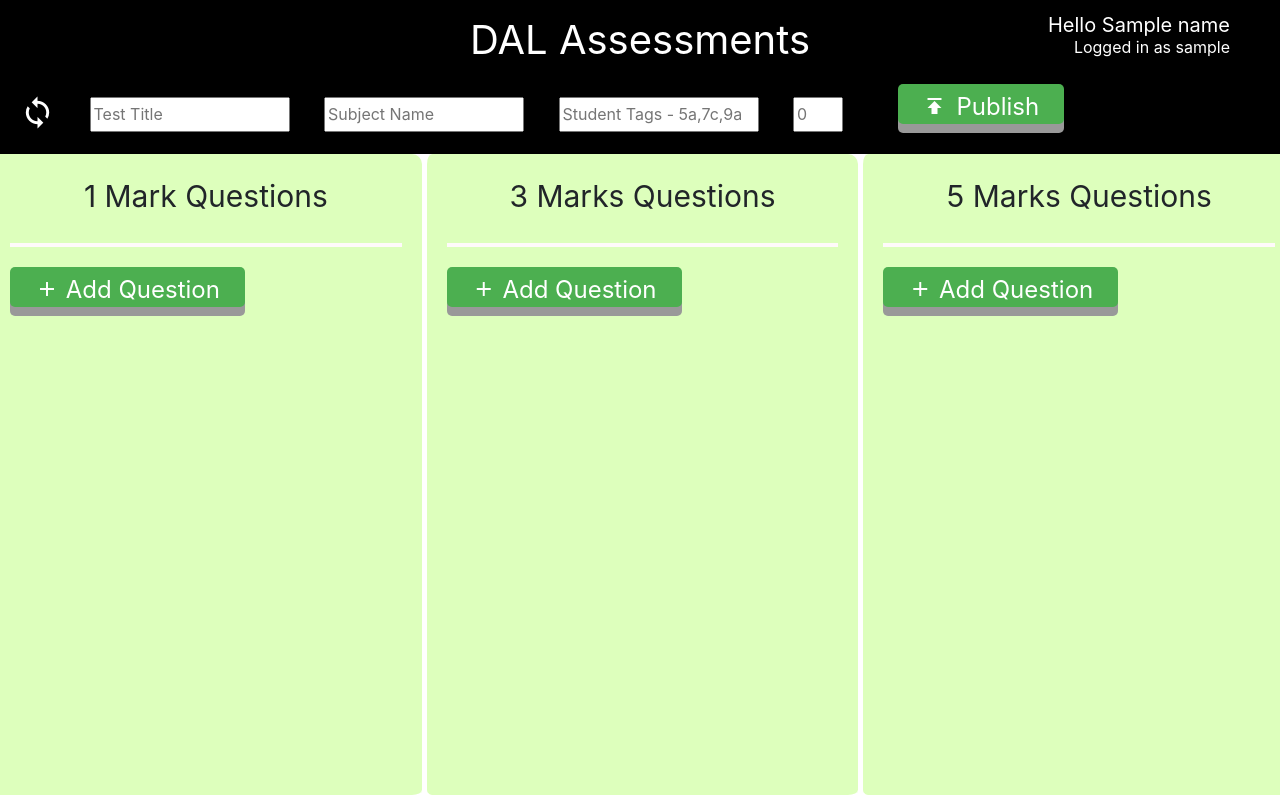
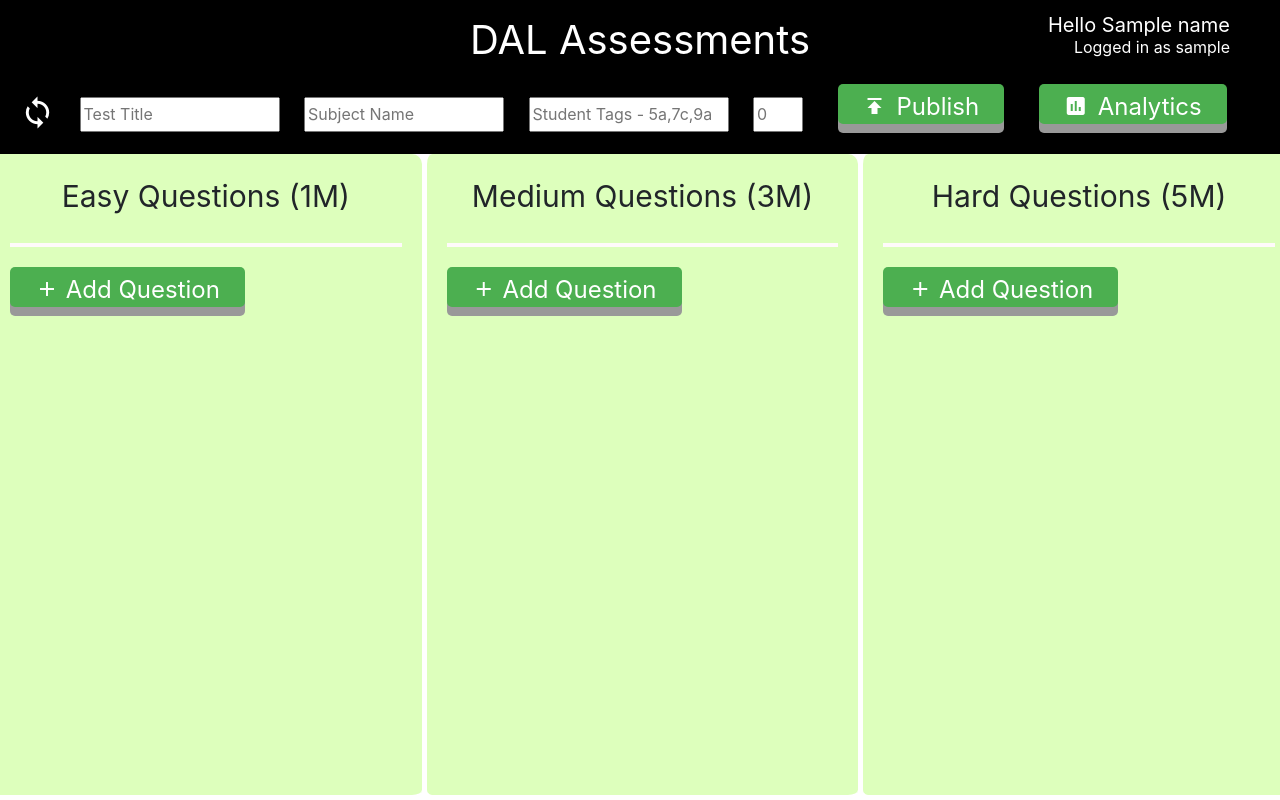
Before and after one commit to diyaschool/dal_assessments, a Python web app: template templates/editor.html in a window 1280 px wide. Run offline with Jinja, Linux system fonts and the light colour scheme; the template is opened without the code that fills it: most values are stand-ins (such as "Sample title", 1, 10 or a date in 2020); some libraries are stand-ins or nearby versions.

Commit message:
editor v1.8, moderate changes to frontend and backend

```diff
--- a/templates/editor.html
+++ b/templates/editor.html
@@ -302,6 +302,7 @@ function apply_changes(){
   $.ajax({url: "/t/{{code}}/edit/api/apply_changes", type: "POST", success: function(data){
     if (data=='ok'){
       snackbar("Successfully applied changes!")
+      $('#published_modal').modal('show');
     } else {
       alert("Error: "+data)
     }
@@ -351,13 +352,19 @@ function update_total_questions(){
     }
   }, error: function(error){alert("Error, please check console!");console.log("Error:");console.log(error);}});
 }
+function update_visibility(){
+  input = document.getElementById('visibility_checkbox')
+  $.ajax({url: "/t/{{code}}/edit/api/visibility", type: "POST", data: JSON.stringify({"visibility": input.checked}), dataType: "json", processData: false, 'contentType': 'application/json', success: function(data){
+
+  }, error: function(error){alert("Error, please check console!");console.log("Error:");console.log(error);}});
+}
 function load_metadata(){
   $.ajax({url: "/t/{{code}}/edit/api/load_metadata", type: "GET", success: function(data){
     document.getElementById('title_input').value = data['title']
     document.getElementById('subject_input').value = data['subject']
     document.getElementById('student_tags_input').value = data['tags']
     document.getElementById('total_questions_input').value = data['total_questions']
-    document.getElementById("checkbox").checked = data['visibility']
+    document.getElementById("visibility_checkbox").checked = data['visibility']
   }, error: function(error){alert("Error, please check console!");console.log("Error:");console.log(error);}});
 }
 load_metadata()
@@ -372,10 +379,10 @@ load_metadata()
 </center>
 <div style='width: 100%; position:relative; background-color: black; padding: 10px; top: 80px; left:0px;height: 80px; width: 100%;'>
 <span class="material-icons-outlined noselect" id='sync_button' onclick='refresh_data(); load_metadata()' style='color:white; font-size: 35px; margin-left: 10px;cursor:pointer; position:relative; top:5px;'>sync</span>
-<input type="text" placeholder="Test Title" style='margin-left: 30px;width: 200px; height: 35px;position:relative; top:-5px;' onchange='update_title()' id='title_input'>
-<input type="text" placeholder="Subject Name" style='margin-left: 30px;width: 200px; height: 35px;position:relative; top:-5px;' onchange='update_subject()' id='subject_input'>
-<input type="text" placeholder="Student Tags - 5a,7c,9a" style='margin-left: 30px;width: 200px; height: 35px;position:relative; top:-5px;' pattern="[a-zA-Z0-9]{0,5}" id="student_tags_input" onchange='update_tags()'>
-<input type="text" style='margin-left: 30px;width: 50px; height: 35px;position:relative; top:-5px;' id='total_questions_input' placeholder="0" onchange='update_total_questions()'>
+<input type="text" placeholder="Test Title" style='margin-left: 20px;width: 200px; height: 35px;position:relative; top:-5px;' onchange='update_title()' id='title_input'>
+<input type="text" placeholder="Subject Name" style='margin-left: 20px;width: 200px; height: 35px;position:relative; top:-5px;' onchange='update_subject()' id='subject_input'>
+<input type="text" placeholder="Student Tags - 5a,7c,9a" style='margin-left: 20px;width: 200px; height: 35px;position:relative; top:-5px;' pattern="[a-zA-Z0-9]{0,5}" id="student_tags_input" onchange='update_tags()'>
+<input type="text" style='margin-left: 20px;width: 50px; height: 35px;position:relative; top:-5px;' id='total_questions_input' placeholder="0" onchange='update_total_questions()'>
 <script>
 function setInputFilter(textbox, inputFilter) {
   ["input", "keydown", "keyup", "mousedown", "mouseup", "select", "contextmenu", "drop"].forEach(function(event) {
@@ -400,7 +407,8 @@ setInputFilter(document.getElementById("student_tags_input"), function(value) {
   return /^[a-zA-Z0-9,]*$/.test(value);
 });
 </script>
-<button type="button" data-toggle="modal" data-target="#publish_modal" class='button' style='position:relative; top:-10px; margin-left: 50px; height: 40px;'><span class="material-icons" style='position: relative; top: 3px; margin-right: 10px;'>publish</span>Publish</button>
+<button type="button" data-toggle="modal" data-target="#publish_modal" class='button' style='position:relative; top:-10px; margin-left: 30px; height: 40px;'><span class="material-icons" style='position: relative; top: 3px; margin-right: 10px;'>publish</span>Publish</button>
+<button type="button" class='button' style='position:relative; top:-10px; margin-left: 30px; height: 40px;' onclick='window.location.href = "/t/{{code}}/analytics/"'><span class="material-icons" style='position: relative; top: 3px; margin-right: 10px;'>assessment</span>Analytics</button>
 </div>
 
 <div class="modal fade" id="publish_modal" tabindex="-1" role="dialog" aria-labelledby="exampleModalLabel" aria-hidden="true">
@@ -414,7 +422,7 @@ setInputFilter(document.getElementById("student_tags_input"), function(value) {
       </div>
       <div class="modal-body">
         Publishing the test will make the test accessible to anyone belonging the groups specified.<br><br>
-        <input type="checkbox" value="True" id='visibility_checkbox'><label for="visibility_checkbox" style="margin-left: 10px;" checked>Visible to students?</label>
+        <input type="checkbox" value="True" onchange="update_visibility()" id='visibility_checkbox'><label for="visibility_checkbox" style="margin-left: 10px;" checked>Visible to students?</label>
       </div>
       <div class="modal-footer">
         <button type="button" class="btn btn-secondary" data-dismiss="modal">Close</button>
@@ -423,14 +431,11 @@ setInputFilter(document.getElementById("student_tags_input"), function(value) {
     </div>
   </div>
 </div>
-<div class="modal fade bd-example-modal-lg" id="published_modal" tabindex="-1" role="dialog" aria-labelledby="exampleModalCenterTitle" aria-hidden="true">
-  <div class="modal-dialog modal-dialog-centered modal-lg" role="document">
+<div class="modal fade" id="published_modal" tabindex="-1" role="dialog" aria-labelledby="exampleModalCenterTitle" aria-hidden="true">
+  <div class="modal-dialog modal-dialog-centered" role="document">
     <div class="modal-content">
       <div class="modal-header">
-        <h5 class="modal-title" id="exampleModalLongTitle">Publish Test</h5>
-        <button type="button" class="close" data-dismiss="modal" aria-label="Close">
-          <span aria-hidden="true">&times;</span>
-        </button>
+        <h5 class="modal-title" id="exampleModalLongTitle">Share Test</h5>
       </div>
       <div class="modal-body">
         <script>
@@ -443,11 +448,12 @@ setInputFilter(document.getElementById("student_tags_input"), function(value) {
         }
         </script>
         <input type="text" hidden=true readonly value='{{url_root()}}t/{{code}}/' style='border: 2px black solid; border-radius 10px; width: 200px' id='view_url'>&nbsp;
-        <button onclick="copy_to_clipboard()" class='button'>Copy Link&nbsp;<span class="material-icons" style="position:relative; top: 5px; font-size: 25px">link</span></button><br>
+        <button onclick="copy_to_clipboard()" class='button'><span class="material-icons" style="position:relative; top: 5px; font-size: 25px">link</span>&nbsp;Copy Link</button><br><br>
+        Share the copied link to the students.
       </div>
       <div class="modal-footer">
-        <button type="button" class="btn btn-secondary" data-dismiss="modal">Close</button>
-        <button type="button" class="btn btn-primary">Save changes</button>
+        <button type="button" class="btn btn-secondary" data-dismiss="modal" onclick="$('#published_modal').modal('hide');">Close</button>
+        <!-- <button type="button" class="btn btn-primary">Save changes</button> -->
       </div>
     </div>
   </div>
@@ -457,33 +463,33 @@ setInputFilter(document.getElementById("student_tags_input"), function(value) {
     <div style='margin-left: 20px; margin-top: 20px; margin-right: 20px;'>
       <div style="border-bottom: 4px snow solid; margin-bottom: 20px;">
         <center>
-          <text style='font-size: 30px;'>1 Mark Questions</text><br><br>
+          <text style='font-size: 30px;'>Easy Questions (1M)</text><br><br>
         </center>
       </div>
       <div id='easy_div' class='quesions_div'></div>
-      <button type="button" onclick="add_easy_temp()" class="button"><span class="material-icons" style='position:relative; top: 3px;'>add</span> Add Question</button>
+      <button type="button" onclick="add_easy_temp()" class="button" style="margin-bottom: 200px;"><span class="material-icons" style='position:relative; top: 3px;'>add</span> Add Question</button>
     </div>
   </div>
   <div class="col-lg-4 section column" id='mid_div_main'>
     <div style='margin-left: 20px; margin-top: 20px; margin-right: 20px;'>
       <div style="border-bottom: 4px snow solid; margin-bottom: 20px;">
         <center>
-          <text style='font-size: 30px;'>3 Marks Questions</text><br><br>
+          <text style='font-size: 30px;'>Medium Questions (3M)</text><br><br>
         </center>
       </div>
       <div id='mid_div' class='quesions_div'></div>
-      <button type="button" onclick="add_mid_temp()" class="button"><span class="material-icons" style='position:relative; top: 3px;'>add</span> Add Question</button>
+      <button type="button" onclick="add_mid_temp()" class="button" style="margin-bottom: 200px;"><span class="material-icons" style='position:relative; top: 3px;'>add</span> Add Question</button>
     </div>
   </div>
   <div class="col-lg-4 section column" id='hard_div_main'>
     <div style='margin-left: 20px; margin-top: 20px; margin-right: 20px;'>
       <div style="border-bottom: 4px snow solid; margin-bottom: 20px;">
         <center>
-          <text style='font-size: 30px;'>5 Marks Questions</text><br><br>
+          <text style='font-size: 30px;'>Hard Questions (5M)</text><br><br>
         </center>
       </div>
       <div id='hard_div' class='quesions_div'></div>
-      <button type="button" onclick="add_hard_temp()" class="button"><span class="material-icons" style='position:relative; top: 3px;'>add</span> Add Question</button>
+      <button type="button" onclick="add_hard_temp()" class="button" style="margin-bottom: 200px;"><span class="material-icons" style='position:relative; top: 3px;'>add</span> Add Question</button>
     </div>
   </div>
 </div>
```
Also changed, not shown: main.py (+6 -5 lines).
